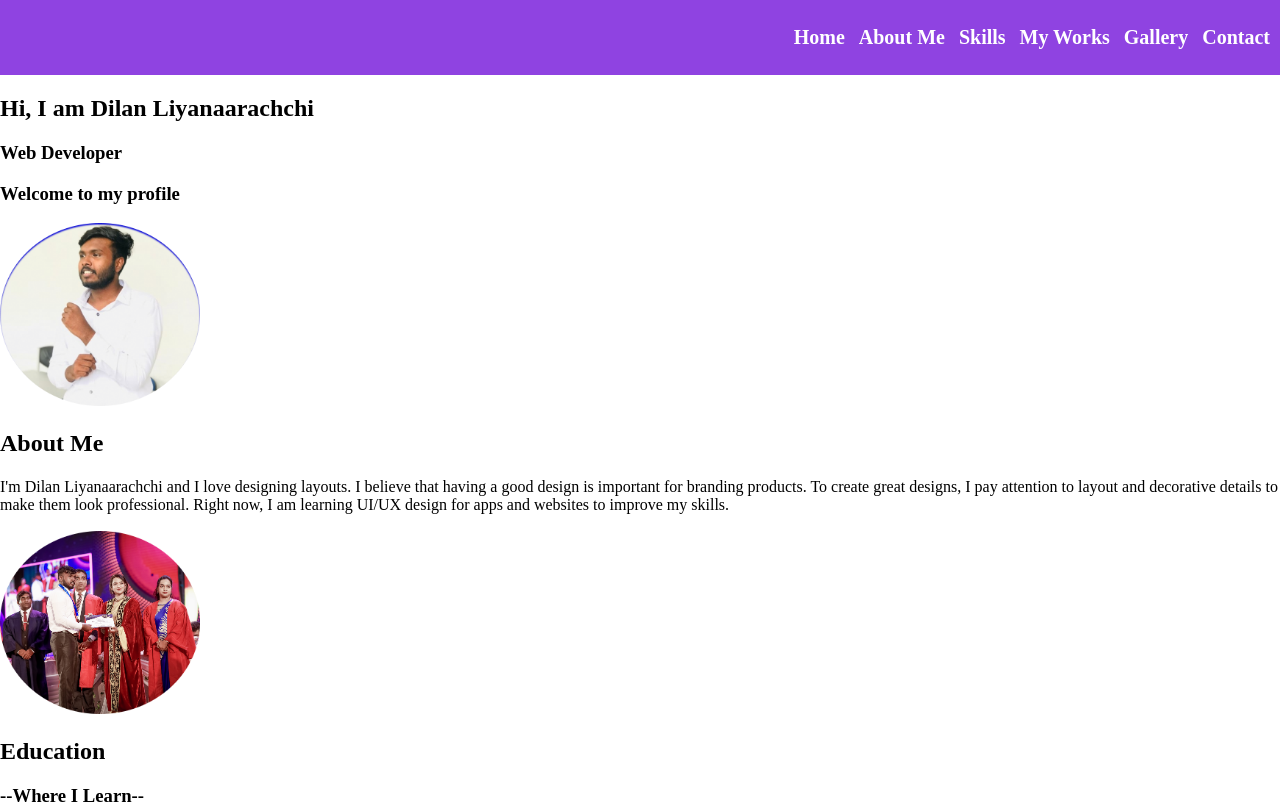
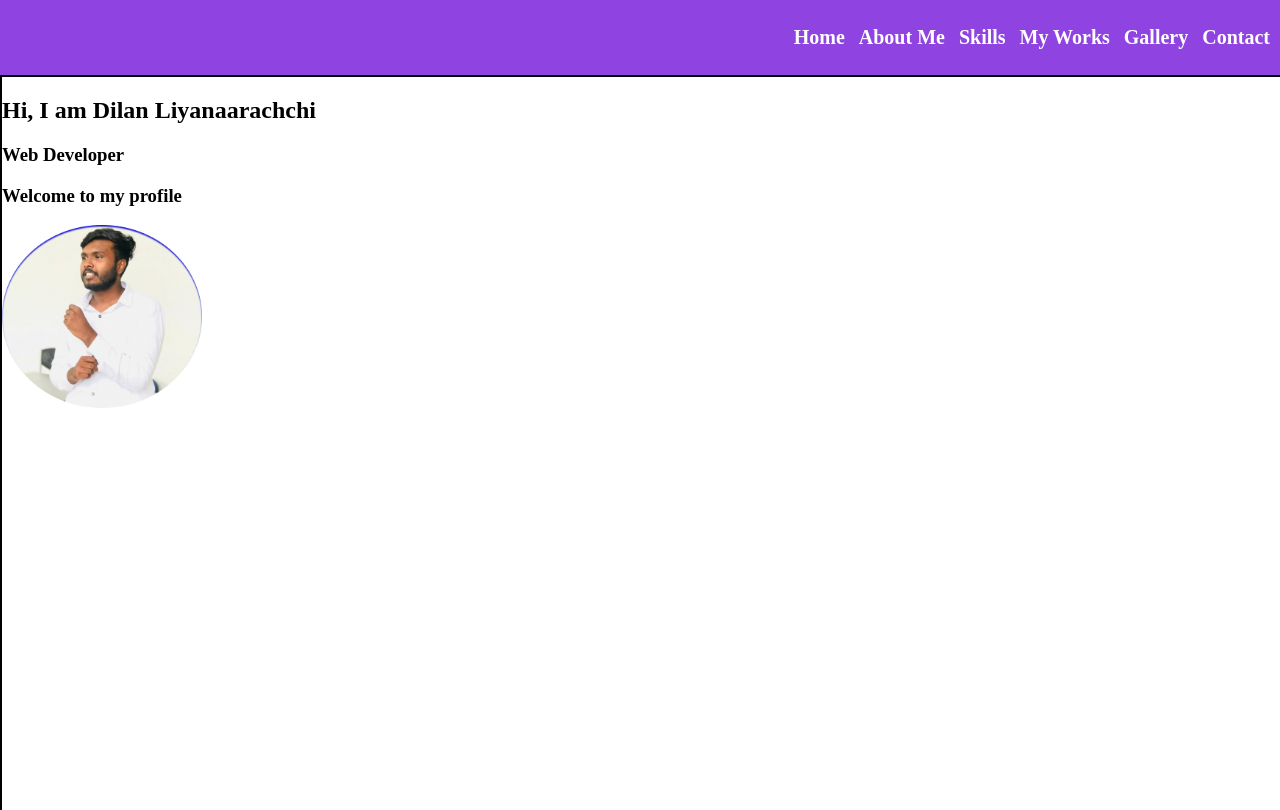
Before and after one commit to DiilaNa/MyPortafolio, a plain HTML site: page index.html in a window 1280 px wide. Shown: the top 810 px of the page. Drawn offline with Linux system fonts and the light colour scheme.

Commit message:
home section styles

```diff
--- a/index.html
+++ b/index.html
@@ -21,6 +21,13 @@
             text-decoration: none;
             color: white;
             margin-right: 10px  ;
+        }
+        #home{
+            width: 100vw;
+            height: 100vh;
+            display: grid;
+            grid-template-columns: repeat(2, 1fr) ;
+            border: 2px solid black;
         }
 
     </style>
```
